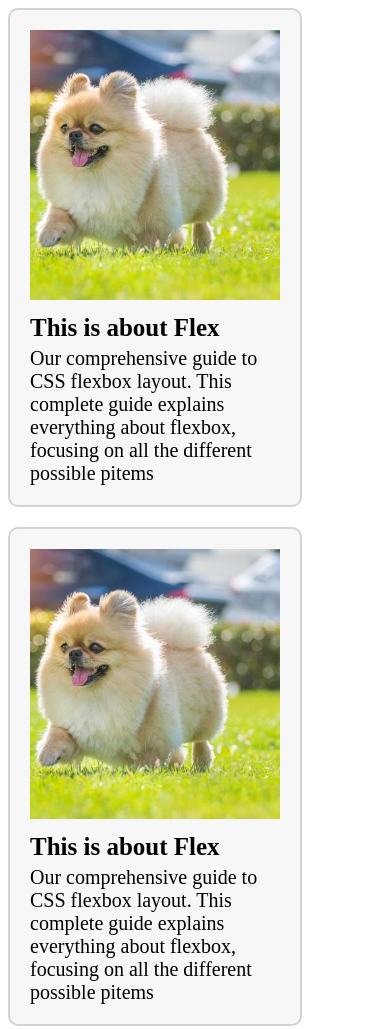
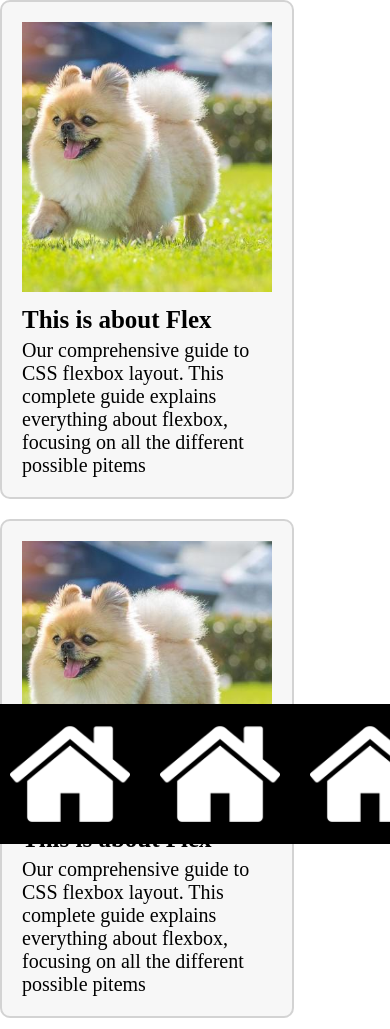
Before and after one commit to Kavinkumarsimple/2522WebApp, a plain HTML site: page index.html in a window 390 px wide. Shown: the top 1029 px of the page. Drawn offline with Linux system fonts and the light colour scheme.

Commit message:
added mobile nav bottom

```diff
--- a/css/style.css
+++ b/css/style.css
@@ -62,3 +62,22 @@
   gap: 20px;
   flex-wrap: wrap;
 }
+
+.navbar {
+  background-color: black;
+  display: flex;
+  gap: 10px;
+  width: 100%;
+  position: fixed;
+  bottom: 0;
+}
+
+.menu-icon {
+  flex: 1;
+  margin: 10px;
+  width: 120px;
+}
+
+body {
+  margin: 0px;
+}
--- a/index.html
+++ b/index.html
@@ -4,8 +4,14 @@
     <link rel="stylesheet" href="css/style.css" />
   </head>
   <body>
-
     <!-- Code for Navigation Bar -->
+    <div class="navbar">
+      <img class="menu-icon" src="assets/images/home.png" />
+      <img class="menu-icon" src="assets/images/home.png" />
+      <img class="menu-icon" src="assets/images/home.png" />
+      <img class="menu-icon" src="assets/images/home.png" />
+      <img class="menu-icon" src="assets/images/home.png" />
+    </div>
 
     <div class="cardsContainer">
       <div class="card">
```
